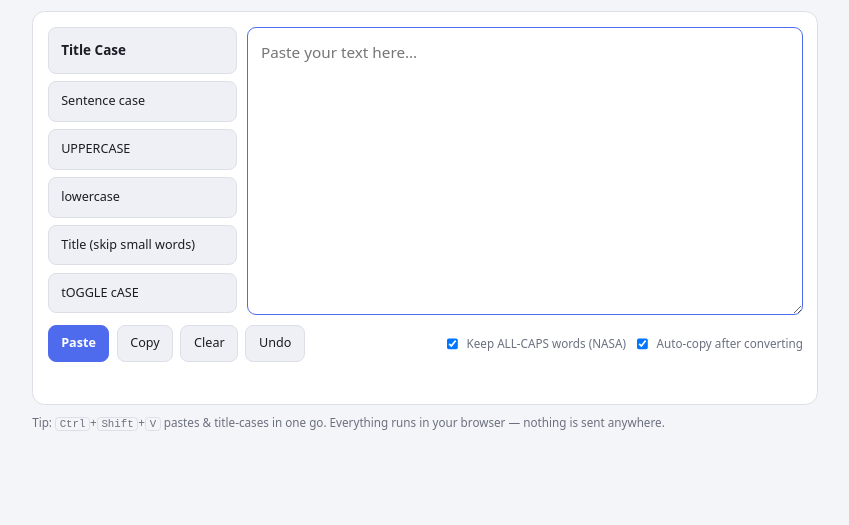
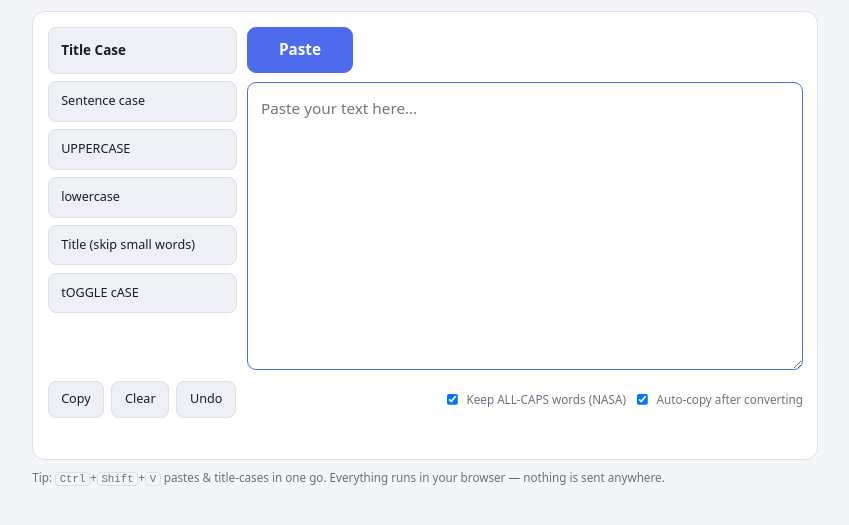
Before and after one commit to Vagii-Kavagi/caseconverter, a plain HTML site: page index.html in a window 1280 px wide. Shown: the part 95-620 px from the top of the page, without its empty margins (60-909 px from the left). Drawn offline with Linux system fonts and the light colour scheme.

Commit message:
Bigger Paste button above the text box
Co-Authored-By: Claude Opus 5.5 <noreply@anthropic.com>

```diff
--- a/index.html
+++ b/index.html
@@ -39,7 +39,9 @@
   }
   textarea:focus { border-color: var(--accent); }
   .editor { display: flex; gap: 12px; align-items: stretch; }
-  .editor textarea { flex: 1; min-width: 0; }
+  .pane { flex: 1; min-width: 0; display: flex; flex-direction: column; gap: 10px; }
+  .pane textarea { flex: 1; }
+  button.big { align-self: flex-start; font-size: 17px; padding: 12px 34px; border-radius: 10px; }
   .cases { display: flex; flex-direction: column; gap: 8px; width: 210px; flex-shrink: 0; order: -1; }
   .cases button { text-align: left; padding: 11px 14px; }
   .cases button[data-case="title"] { font-size: 15px; font-weight: 600; padding: 14px; }
@@ -82,7 +84,10 @@
   </header>
   <div class="card">
     <div class="editor">
-      <textarea id="text" placeholder="Paste your text here…" spellcheck="false" autofocus></textarea>
+      <div class="pane">
+        <button id="paste" class="primary big">Paste</button>
+        <textarea id="text" placeholder="Paste your text here…" spellcheck="false" autofocus></textarea>
+      </div>
       <div class="cases">
         <button data-case="title" title="Ctrl+Shift+T">Title Case</button>
         <button data-case="sentence">Sentence case</button>
@@ -94,7 +99,6 @@
     </div>
 
     <div class="row">
-      <button id="paste" class="primary">Paste</button>
       <button id="copy">Copy</button>
       <button id="clear">Clear</button>
       <button id="undo" title="Undo last conversion">Undo</button>
```
